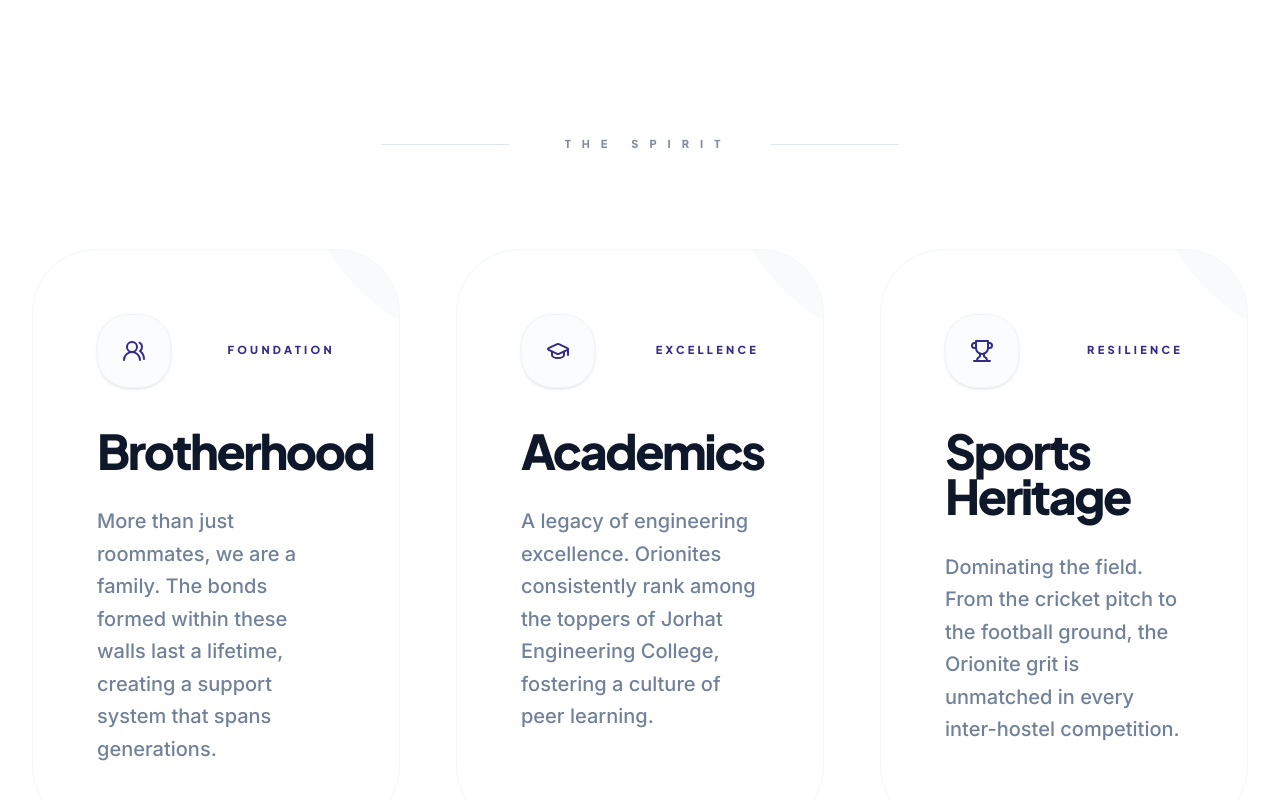
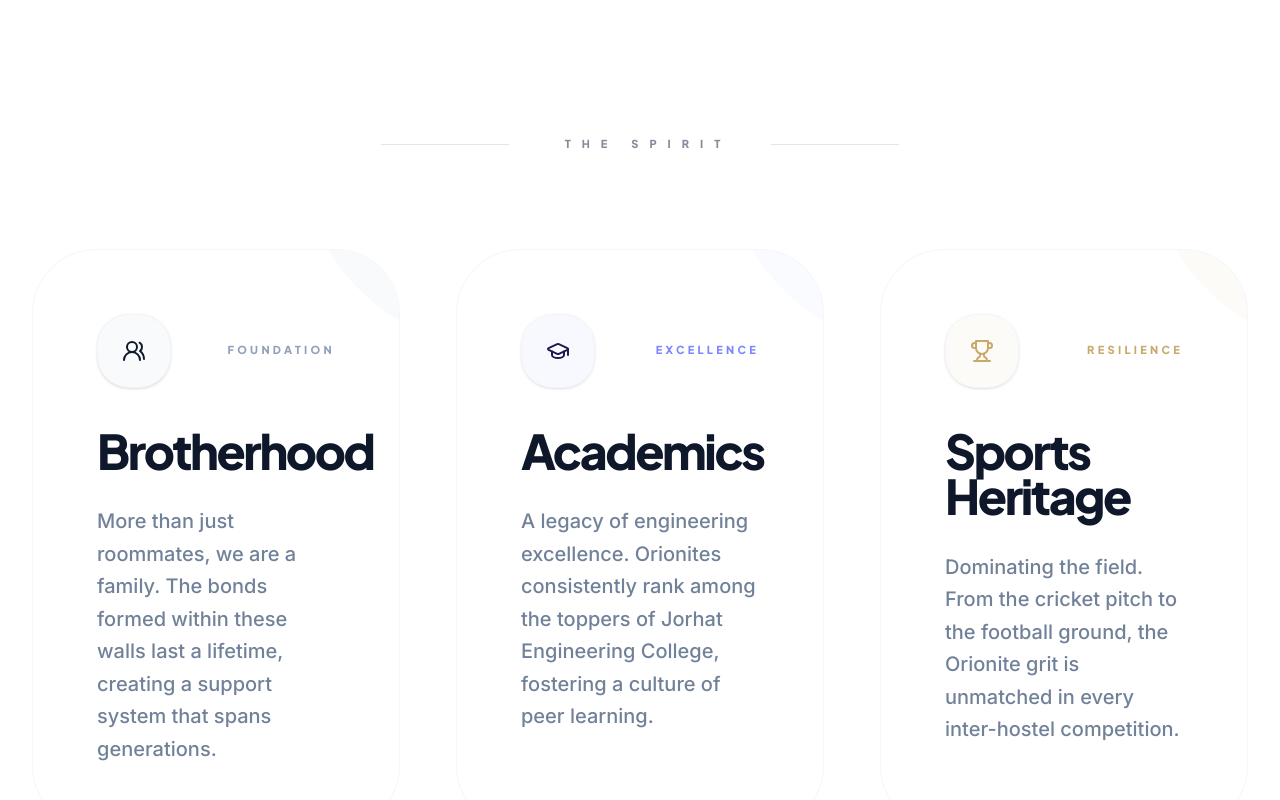
Before and after one commit to bhargabdeka-deka/hostel-portal, a Next.js app: page / in a window 1280 px wide. Shown: the part 1036-1836 px from the top of the page. Built offline with nearby package versions, Linux system fonts and the light colour scheme; no server answers; the database is empty.

Commit message:
style: refine spirit cards with subtle individual identities

```diff
--- a/app/(public)/page.tsx
+++ b/app/(public)/page.tsx
@@ -18,6 +18,7 @@ export const metadata: Metadata = {
 };
 import Link from 'next/link';
 import Image from 'next/image';
+import { cn } from '@/lib/utils';
 import {
   ArrowRight,
   Calendar,
@@ -61,27 +62,30 @@ export default async function HomePage() {
       title: 'Brotherhood',
       desc: 'More than just roommates, we are a family. The bonds formed within these walls last a lifetime, creating a support system that spans generations.',
       icon: <Users2 className="w-6 h-6" />,
-      color: 'text-indigo-900',
-      bgColor: 'bg-white',
-      borderColor: 'border-slate-100',
+      accent: 'text-[#0F172A]',
+      tagColor: 'text-slate-400',
+      iconBg: 'bg-slate-50',
+      hoverIcon: 'group-hover:bg-[#0F172A]',
     },
     {
       tag: 'Excellence',
       title: 'Academics',
       desc: 'A legacy of engineering excellence. Orionites consistently rank among the toppers of Jorhat Engineering College, fostering a culture of peer learning.',
       icon: <GraduationCap className="w-6 h-6" />,
-      color: 'text-indigo-900',
-      bgColor: 'bg-white',
-      borderColor: 'border-slate-100',
+      accent: 'text-indigo-950',
+      tagColor: 'text-indigo-400',
+      iconBg: 'bg-indigo-50/50',
+      hoverIcon: 'group-hover:bg-indigo-950',
     },
     {
       tag: 'Resilience',
       title: 'Sports Heritage',
       desc: 'Dominating the field. From the cricket pitch to the football ground, the Orionite grit is unmatched in every inter-hostel competition.',
       icon: <Trophy className="w-6 h-6" />,
-      color: 'text-indigo-900',
-      bgColor: 'bg-white',
-      borderColor: 'border-slate-100',
+      accent: 'text-[#C8A96B]',
+      tagColor: 'text-[#C8A96B]',
+      iconBg: 'bg-[#C8A96B]/5',
+      hoverIcon: 'group-hover:bg-[#C8A96B]',
     },
   ];
 
@@ -163,10 +167,14 @@ export default async function HomePage() {
               key={i}
               className={`p-12 md:p-16 bg-white border border-slate-100/80 rounded-[4rem] text-left space-y-12 transition-all duration-700 hover:shadow-[0_60px_120px_-30px_rgba(15,23,42,0.1)] group relative overflow-hidden`}
             >
-              <div className="absolute top-0 right-0 w-48 h-48 bg-slate-50 rounded-bl-full -mr-24 -mt-24 group-hover:bg-[#C8A96B]/5 transition-colors duration-1000"></div>
+              <div className={cn("absolute top-0 right-0 w-48 h-48 rounded-bl-full -mr-24 -mt-24 transition-colors duration-1000",
+                i === 0 ? "bg-slate-50 group-hover:bg-slate-100" :
+                i === 1 ? "bg-indigo-50/30 group-hover:bg-indigo-50/50" :
+                "bg-[#C8A96B]/5 group-hover:bg-[#C8A96B]/10"
+              )}></div>
               <div className="flex items-center justify-between mb-10 relative z-10">
-                <div className={`${spirit.color} p-6 bg-slate-50/50 rounded-[2rem] inline-block border border-slate-100 group-hover:scale-110 group-hover:bg-[#0F172A] group-hover:text-white transition-all duration-1000 shadow-sm`}>{spirit.icon}</div>
-                <span className={`text-[11px] font-black ${spirit.color} tracking-[0.3em] font-jakarta uppercase opacity-100`}>{spirit.tag}</span>
+                <div className={cn(spirit.accent, spirit.iconBg, "p-6 rounded-[2rem] inline-block border border-slate-100 group-hover:scale-110 group-hover:text-white transition-all duration-1000 shadow-sm", spirit.hoverIcon)}>{spirit.icon}</div>
+                <span className={cn("text-[11px] font-black tracking-[0.3em] font-jakarta uppercase opacity-100", spirit.tagColor)}>{spirit.tag}</span>
               </div>
               <div className="space-y-8 relative z-10">
                 <h3 className={`text-3xl md:text-5xl font-black text-[#0F172A] tracking-tighter font-jakarta leading-[0.95]`}>{spirit.title}</h3>
```
